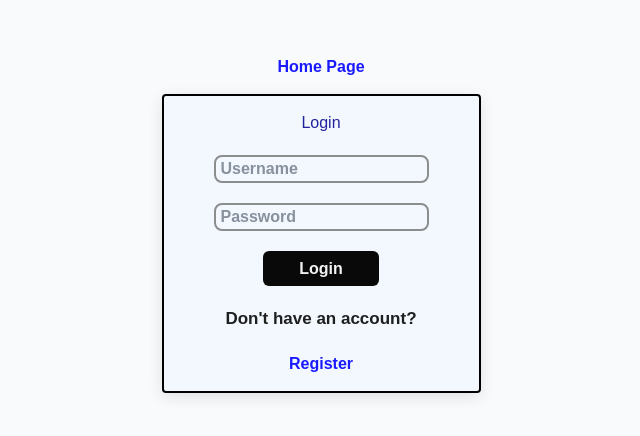
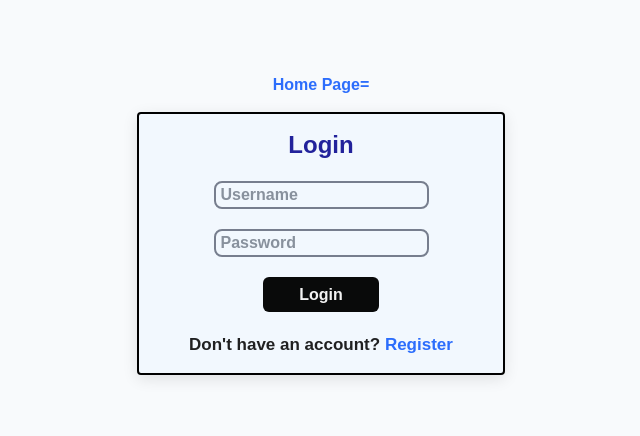
Before and after one commit to GiorgiTch204/Authorization_App, a Next.js app: page /auth/login in a window 1280 px wide. Shown: the part 176-612 px from the top of the page, without its empty margins (319-959 px from the left). Built offline with nearby package versions, Linux system fonts and the light colour scheme.

Commit message:
Updated refactored css to tailwind css.

```diff
--- a/app/auth/login/page.tsx
+++ b/app/auth/login/page.tsx
@@ -3,7 +3,7 @@
 import { useState } from "react";
 import { useRouter } from "next/navigation";
 import Link from "next/link";
-import styles from "./login.module.css";
+// import styles from "./login.module.css";
 
 export default function LoginPage(){
     const [username, setUsername] = useState("");
@@ -19,9 +19,7 @@ export default function LoginPage(){
 
         const users = JSON.parse(localStorage.getItem("users") || "[]");
 
-        const foundUsers = users.find(
-            (e: any) => e.username === username && e.password === password
-        );
+        const foundUsers = users.find(user => user.username === username && user.password === password);
 
         if(foundUsers){
             localStorage.setItem("token", "fakeJWTToken12345");
@@ -52,16 +50,18 @@ export default function LoginPage(){
         }};
 
     return(
-        <div className={styles.loginFormContainer}>
-            <Link href="/" className={styles.homePageBtn}>Home Page</Link>
-            <form className={styles.loginForm} onSubmit={handleLogin}>
-                <h1 className={styles.loginFormHeader}>Login</h1>
-                {error && <p>{error}</p>}
+        <div className="flex justify-center items-center flex-col gap-3.75 min-h-screen">
+            <Link href="/" className="font-bold no-underline text-blue-600/90 transition-all duration-200 ease-in-out hover:scale-105 hover:text-blue-600 active:text-blue-400">Home Page=</Link>
+
+            <form className="flex justify-center items-center flex-col gap-5 border-2 border-black rounded bg-aliceblue/70 p-[15px_50px] shadow-[0_4px_15px_rgba(0,0,0,0.1)]" onSubmit={handleLogin}>
+                <h1 className="text-[rgba(0,0,139,0.863)] m-0 text-2xl font-bold">Login</h1>
+
+                {error && <p className="text-red-500 font-medium">{error}</p>}
 
                 <input
                     type="text"
                     placeholder="Username"
-                    className={styles.input}
+                    className="w-53.75 h-7 px-1.25 py-0.5 border-2 border-gray-500/90 rounded-lg outline-none placeholder:font-bold focus:border-[rgba(0,0,139,0.6)]"
                     onChange={(e) => setUsername(e.target.value)}
                     required
                 />
@@ -69,15 +69,17 @@ export default function LoginPage(){
                 <input
                     type="password"
                     placeholder="Password"
-                    className={styles.input}
+                    className="w-53.75 h-7 px-1.25 py-0.5 border-2 border-gray-500/90 rounded-lg outline-none placeholder:font-bold focus:border-[rgba(0,0,139,0.6)]"
                     onChange={(e) => setPassword(e.target.value)}
                     required
                 />
 
-                <button type="submit" className={styles.logBtn}>Login</button>
+                <button type="submit" className="font-bold text-white/95 bg-black/96 w-29 h-8.75 border-none rounded-md transition-all duration-200 ease-in-out cursor-pointer hover:scale-105 hover:bg-[#333]">Login</button>
 
-                <span className={styles.addInfo}>Don&apos;t have an account?{" "}</span>
-                <Link href="/auth/register" className={styles.regPage}>Register</Link>
+                <span className="text-black/87 font-bold text-[17px]">
+                    Don&apos;t have an account?{" "}
+                    <Link href="/auth/register" className="font-bold no-underline text-blue-600/90 transition-all duration-200 ease-in-out hover:scale-105 hover:text-blue-600 active:text-blue-400">Register</Link>
+                </span>
             </form>
         </div>
     )
--- a/app/auth/register/page.tsx
+++ b/app/auth/register/page.tsx
@@ -51,13 +51,9 @@ export default function RegisterPage(){
 
         const userLogin = JSON.parse(localStorage.getItem("users") || "[]");
 
-        const existingUserEmail = userLogin.find(
-            (user: any) => user.email === email,
-        );
+        const existingUserEmail = userLogin.find(user => user.email === email);
 
-        const existingUsername = userLogin.find(
-            (user: any) => user.username === username
-        );
+        const existingUsername = userLogin.find(user => user.username === username);
 
         if(existingUserEmail && existingUsername){
             alert("Both username and email are already taken");
@@ -92,7 +88,6 @@ export default function RegisterPage(){
         localStorage.setItem("users", JSON.stringify(userLogin));
 
         setError("");
-
 
         try{
             const response = await fetch("https://dummyjson.com/users/add", {
--- a/app/dashboard/page.tsx
+++ b/app/dashboard/page.tsx
@@ -2,7 +2,7 @@
 
 import { useEffect } from "react";
 import { useRouter } from "next/navigation";
-import styles from "./dashboard.module.css";
+// import styles from "./dashboard.module.css";
 
 export default function DashboardPage(){
     const router = useRouter();
@@ -22,18 +22,16 @@ export default function DashboardPage(){
 
     return(
 
-        <div className={styles.dashboardContainer}>
-            <div className={styles.dashboardCard}>
-                <div className={styles.dashboardHeader}>
-                    <h1 className={styles.title}>Dashboard</h1>
-
-                    <button onClick={handleLogout} className={styles.logoutBtn}>Logout</button>
+        <div className="flex justify-center items-center min-h-screen bg-[#f0f2f5]">
+            <div className="w-full max-w-200 bg-aliceblue/90 border-2 border-black/93 rounded-lg p-7.5 shadow-[0_4px_20px_rgba(0,0,0,0.1)]">
+                <div className="flex justify-between items-center border-b-2 border-black/10 pb-3.75 margin-bottom-[20px] mb-5">
+                    <h1 className="text-[rgba(0,0,139,0.863)] m-0 text-[28px] font-bold">Dashboard</h1>
+                    <button onClick={handleLogout} className="font-bold text-white/90 bg-[#db4843]/90 px-5 py-2.5 border-none rounded-md cursor-pointer transition-transform duration-200 ease-in-out hover:scale-105 hover:bg-[#c9302c]">Logout</button>
                 </div>
 
-                <div className={styles.welcomeSection}>
-                    <p className={styles.welcomeText}>Welcome!</p>
+                <div className="mb-7.5">
+                    <p className="text-[20px] font-bold text-[#333333]/90">Welcome!</p>
                 </div>
-
             </div>
         </div>
     )
```
